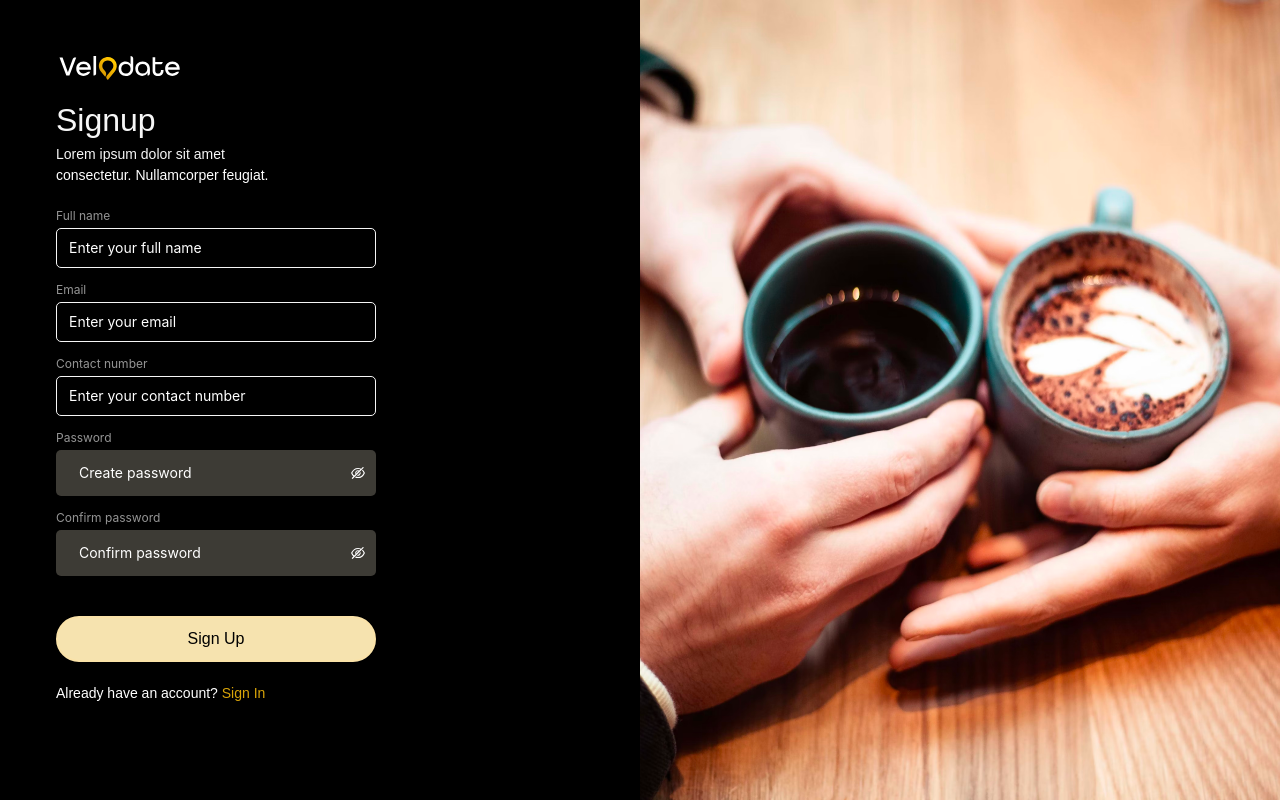
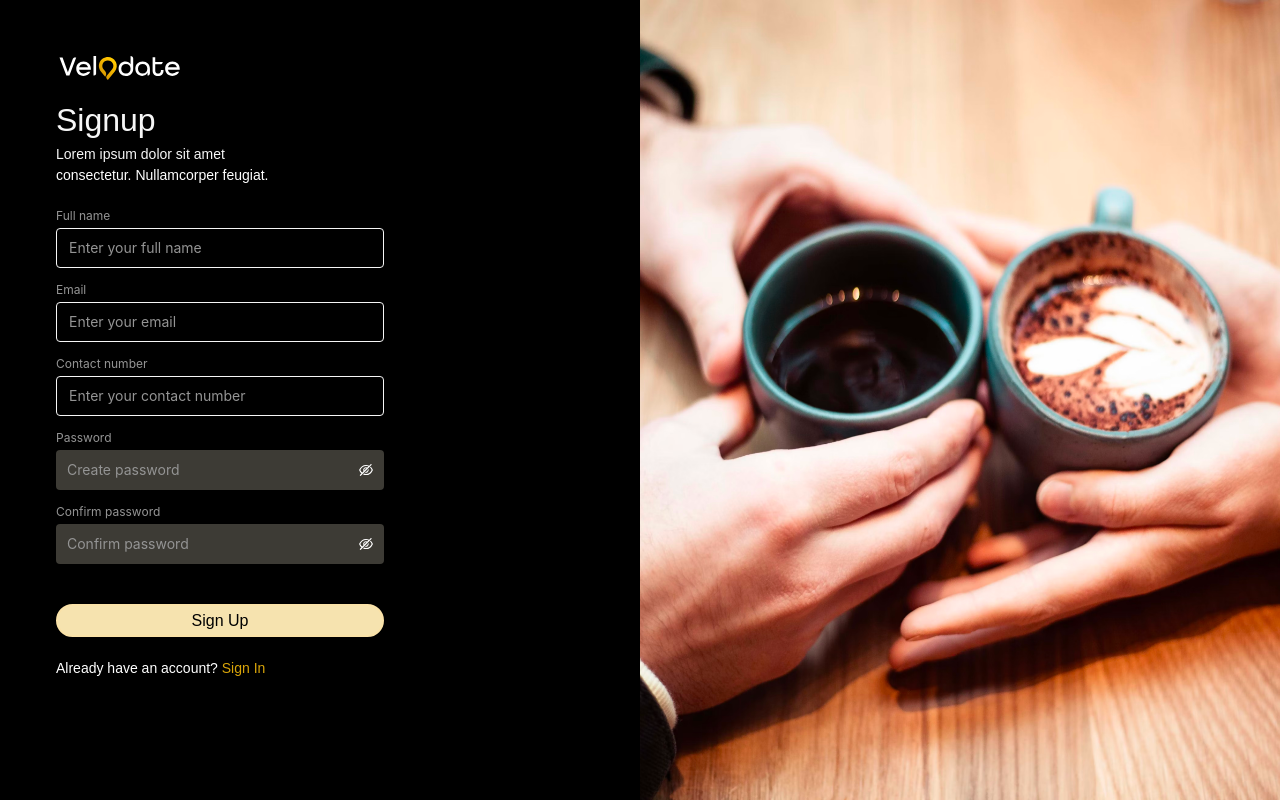
Before and after one commit to ritesh-7299/velodate-client, a React (Create React App) app: page /signup in a window 1280 px wide. Built offline with nearby package versions, Linux system fonts and the light colour scheme.

Commit message:
css changes done

```diff
--- a/src/index.css
+++ b/src/index.css
@@ -380,4 +380,49 @@ box-shadow: 0px 2px 4px 0px color(display-p3 1 1 1 / 0.08), 0px 0px 6px 0px colo
     .h-screen .ant-input{
       border-color:#F6F6F6!important;
       padding: 8px 12px!important;
+      color: #ffffff;
     }
+
+
+    .h-screen .ant-input::placeholder {
+      color: #949494;
+      opacity: 1; /* Firefox */
+    }
+
+     .h-screen .ant-input::-ms-input-placeholder { /* Edge 12-18 */
+      color: #949494;
+    }
+
+    .ant-checkbox-wrapper .ant-checkbox-inner{
+      background-color: #C5C5C5;
+      border-color: #C5C5C5;
+    }
+    .passwordinput .ant-input {
+      padding: 5px 0 !important;
+
+    }
+    .ant-checkbox-wrapper .ant-checkbox-checked .ant-checkbox-inner:after {
+      opacity: 0;
+      transform: rotate(45deg) scale(1) translate(-50%,-50%);
+      transition: all 0.2s cubic-bezier(0.12, 0.4, 0.29, 1.46) 0.1s;
+    }
+    .ant-checkbox-wrapper .ant-checkbox-checked .ant-checkbox-inner {
+      background-color: #FFCD00;
+      border-color: #FFCD00;
+    }
+    .signinbtn button{
+      cursor: pointer;
+    }
+    .signinbtn button:hover,.signinbtn button:focus{
+      border-color:#d19d00 !important;
+background: linear-gradient(to bottom,  #d19d00 0%,#ffcf40 100%) !important; /* W3C, IE10+, FF16+, Chrome26+, Opera12+, Safari7+ */
+
+    }
+    .password_errormsg{
+      width: 55%;
+    }
+
+    .d-inline {
+      display: inline;
+      padding-right: 10px;
+    }
--- a/src/views/ForgotPassword.jsx
+++ b/src/views/ForgotPassword.jsx
@@ -1,4 +1,5 @@
 import signupImage from "../assets/signupImage.png";
+import backimg from "../assets/back.svg";
 import logo from "../assets/logo.svg";
 import * as Yup from "yup";
 import { ErrorMessage, Field, Form, Formik } from "formik";
@@ -111,7 +112,7 @@ export default function ForgotPassword() {
                           {...field}
                           id="email"
                           size="middle"
-                          style={{ width: 320, borderRadius: 5 }}
+                          style={{ width: 328, borderRadius: 4 }}
                           placeholder="Enter your email"
                         />
                       )}
@@ -124,12 +125,12 @@ export default function ForgotPassword() {
                     />
                   </div>
 
-                  <div className="mt-10">
+                  <div className="mt-10 signinbtn">
                     <button
                       style={{
-                        width: "320px",
+                        width: "328px",
                         color: "black",
-                        padding: "12px 8px",
+                        padding: "6px 8px 5px 8px",
                         background:
                           "var(--Brand-Secondary_Light, color(display-p3 0.9529 0.8941 0.7098))",
                         borderRadius: "40px",
@@ -163,7 +164,7 @@ export default function ForgotPassword() {
 
             <p className="text-white text-xs mt-6">
               <Link to={"/signin"} className="text-white">
-                {"< Go back"}
+              <img src={backimg} alt="back.svg" className="d-inline" /> {" Go back"}
               </Link>
             </p>
           </div>
--- a/src/views/Signin.jsx
+++ b/src/views/Signin.jsx
@@ -126,8 +126,8 @@ export default function Signin() {
                           id="username"
                           size="middle"
                           style={{
-                            width: 320,
-                            borderRadius: 5,
+                            width: 328,
+                            borderRadius: 4,
                           }}
                           placeholder="Enter email or contact number"
                         />
@@ -141,7 +141,7 @@ export default function Signin() {
                     />
                   </div>
 
-                  <div className="mb-1 ">
+                  <div className="mb-1 passwordinput">
                     <Typography.Title
                       level={5}
                       style={{
@@ -150,6 +150,7 @@ export default function Signin() {
                         fontStyle: "normal",
                         fontWeight: 400,
                         lineHeight: "100%",
+
                       }}
                     >
                       Password
@@ -161,13 +162,13 @@ export default function Signin() {
                         <Input.Password
                           {...field}
                           placeholder="input password"
-                          style={{ width: 320, borderRadius: 5 }}
+                          style={{ width: 328, borderRadius: 4,  }}
                         />
                       )}
                     />
 
                     <ErrorMessage
-                      className="text-gray-300 text-xs"
+                      className="text-gray-300 text-xs password_errormsg"
                       name="password"
                       component="div"
                     />
@@ -211,13 +212,13 @@ export default function Signin() {
                     </div>
                   </div>
 
-                  <div className="mt-10">
+                  <div className="mt-10 signinbtn">
                     <button
                       disabled={!isValid || !dirty}
                       style={{
-                        width: "320px",
+                        width: "328px",
                         color: "black",
-                        padding: "12px 8px",
+                        padding: "6px 8px 5px 8px",
                         background:
                           !isValid || !dirty
                             ? "var(--Brand-Secondary_Light, color(display-p3 0.9529 0.8941 0.7098))"
--- a/src/views/Signup.jsx
+++ b/src/views/Signup.jsx
@@ -139,7 +139,7 @@ export default function Signup() {
                         {...field}
                         id="fullname"
                         size="middle"
-                        style={{ width: 320, borderRadius: 5 }}
+                        style={{ width: 328, borderRadius: 4}}
                         placeholder="Enter your full name"
                       />
                     )}
@@ -171,7 +171,7 @@ export default function Signup() {
                       <Input
                         {...field}
                         size="middle"
-                        style={{ width: 320, borderRadius: 5 }}
+                        style={{ width: 328, borderRadius: 4}}
                         placeholder="Enter your email"
                       />
                     )}
@@ -203,7 +203,7 @@ export default function Signup() {
                       <Input
                         {...field}
                         size="middle"
-                        style={{ width: 320, borderRadius: 5 }}
+                        style={{ width: 328, borderRadius: 4}}
                         placeholder="Enter your contact number"
                       />
                     )}
@@ -215,7 +215,7 @@ export default function Signup() {
                   />
                 </div>
 
-                <div className="mb-4">
+                <div className="mb-4 passwordinput">
                   <Typography.Title
                     level={5}
                     style={{
@@ -235,19 +235,19 @@ export default function Signup() {
                       <Input.Password
                         {...field}
                         placeholder="Create password"
-                        style={{ width: 320, borderRadius: 5 }}
+                        style={{ width: 328, borderRadius: 4}}
                       />
                     )}
                   />
 
                   <ErrorMessage
-                    className="text-gray-300 text-xs"
+                    className="text-gray-300 text-xs password_errormsg"
                     name="password"
                     component="div"
                   />
                 </div>
 
-                <div className="mb-4">
+                <div className="mb-4 passwordinput">
                   <Typography.Title
                     level={5}
                     style={{
@@ -267,24 +267,24 @@ export default function Signup() {
                       <Input.Password
                         {...field}
                         placeholder="Confirm password"
-                        style={{ width: 320, borderRadius: 5 }}
+                        style={{ width: 328, borderRadius: 4}}
                       />
                     )}
                   />
 
                   <ErrorMessage
-                    className="text-gray-300 text-xs"
+                    className="text-gray-300 text-xs password_errormsg"
                     name="confirm_password"
                     component="div"
                   />
                 </div>
 
-                <div className="mt-10">
+                <div className="mt-10 signinbtn">
                   <button
                     style={{
-                      width: "320px",
+                      width: "328px",
                       color: "black",
-                      padding: "12px 8px",
+                      padding: "6px 8px 5px 8px",
                       background:
                         "var(--Brand-Secondary_Light, color(display-p3 0.9529 0.8941 0.7098))",
                       borderRadius: "40px",
```
Also changed, not shown: src/assets/back.svg (added).
